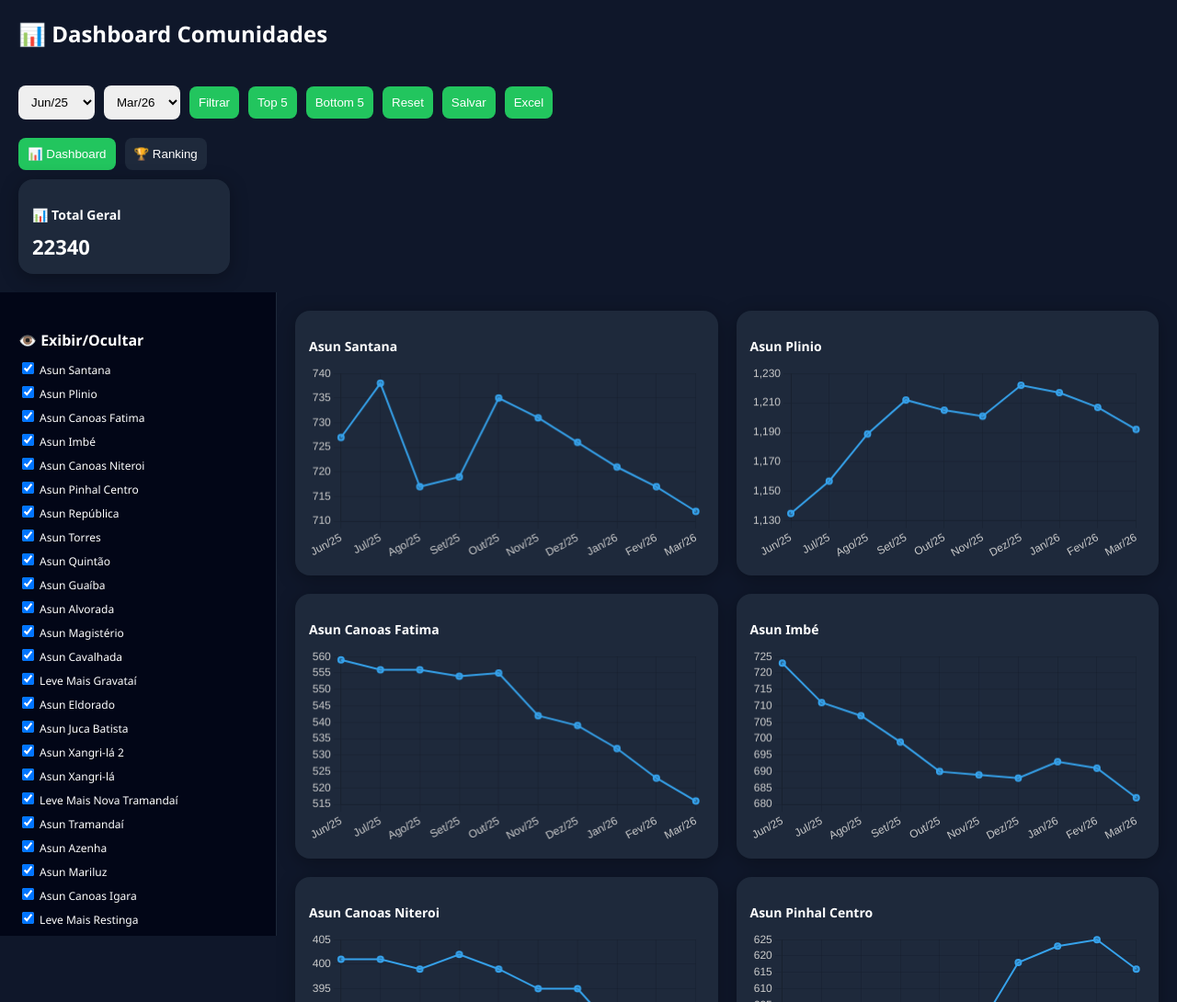
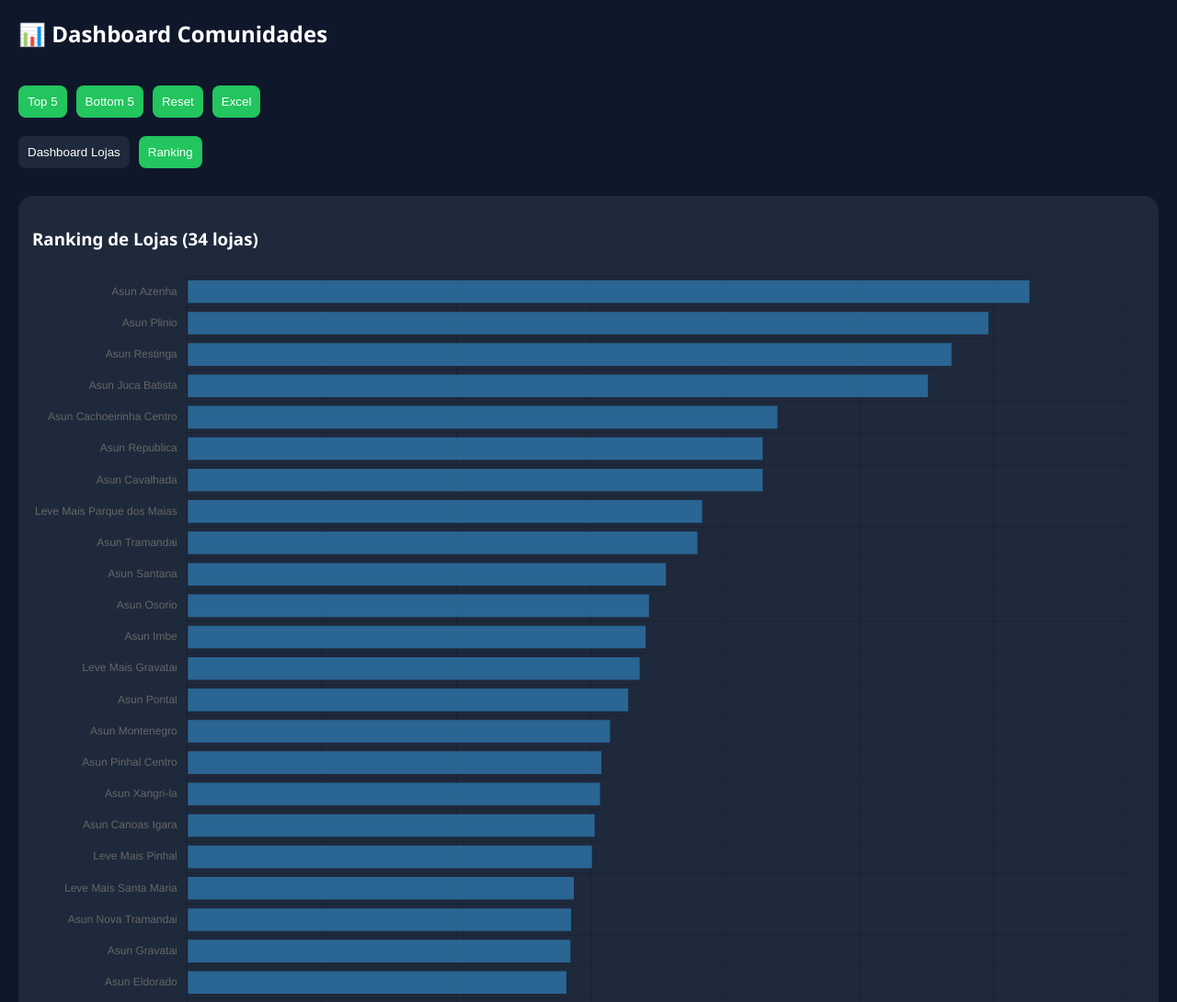
Before and after one commit to marketingonlineasun-lab/teste_comunidades_dash, a plain HTML site: page index.html in a window 1280 px wide. Shown: the top 1090 px of the page at 92% size. Drawn offline with nearby package versions, Linux system fonts and the light colour scheme.

Commit message:
Update index.html

```diff
--- a/index.html
+++ b/index.html
@@ -3,26 +3,24 @@
 <head>
 <meta charset="UTF-8">
 <title>Dashboard Comunidades</title>
+
 <script src="https://cdn.jsdelivr.net/npm/chart.js"></script>
 <script src="https://cdn.jsdelivr.net/npm/xlsx/dist/xlsx.full.min.js"></script>
 
 <style>
 body{margin:0;font-family:'Segoe UI',sans-serif;background:#0f172a;color:#fff;}
 header{padding:20px;font-size:24px;font-weight:bold;}
-.controls{display:flex;gap:10px;padding:20px;flex-wrap:wrap;align-items:center}
-select,button{padding:10px;border-radius:8px;border:none}
-button{background:#22c55e;color:white;cursor:pointer}
+.controls{display:flex;gap:10px;padding:20px;flex-wrap:wrap;}
+button{padding:10px;border-radius:8px;border:none;background:#22c55e;color:white;cursor:pointer}
 .tabs{display:flex;gap:10px;padding:0 20px 10px}
 .tab-btn{background:#1e293b;color:#fff}
 .tab-btn.active{background:#22c55e}
 .layout{display:flex}
-.sidebar{width:260px;background:#020617;padding:20px;overflow:auto;height:calc(100vh - 140px);border-right:1px solid #1e293b}
-.sidebar h4{margin-bottom:10px}
-.sidebar label{display:block;font-size:12px;margin-bottom:6px;cursor:pointer}
+.sidebar{width:260px;background:#020617;padding:20px;overflow:auto;height:calc(100vh - 140px)}
 .grid{flex:1;display:grid;grid-template-columns:repeat(auto-fit,minmax(300px,1fr));gap:20px;padding:20px}
-.card{background:#1e293b;padding:15px;border-radius:16px;box-shadow:0 4px 20px rgba(0,0,0,0.3)}
-.card h3{font-size:14px;margin-bottom:10px}
+.card{background:#1e293b;padding:15px;border-radius:16px}
 .hidden{display:none}
+.sidebar label{display:block;margin-bottom:6px;cursor:pointer}
 </style>
 </head>
 
@@ -30,123 +28,163 @@
 <header>📊 Dashboard Comunidades</header>
 
 <div class="controls">
-  <select id="start"></select>
-  <select id="end"></select>
-  <button onclick="applyFilter()">Filtrar</button>
   <button onclick="showTopBottom('top')">Top 5</button>
   <button onclick="showTopBottom('bottom')">Bottom 5</button>
   <button onclick="resetView()">Reset</button>
-  <button onclick="saveFilter()">Salvar</button>
   <button onclick="exportExcel()">Excel</button>
 </div>
 
 <div class="tabs">
-  <button class="tab-btn active" onclick="switchTab('dashboard', this)">📊 Dashboard</button>
-  <button class="tab-btn" onclick="switchTab('ranking', this)">🏆 Ranking</button>
+  <button class="tab-btn" onclick="switchTab('dashboard', this)">Dashboard Lojas</button>
+  <button class="tab-btn active" onclick="switchTab('ranking', this)">Ranking</button>
 </div>
 
-<!-- DASHBOARD -->
-<div id="tab-dashboard">
-  <div class="controls" style="padding-top:0">
-    <div id="totalCard" class="card" style="min-width:200px"></div>
-  </div>
-
+<div id="tab-dashboard" class="hidden">
   <div class="layout">
     <div class="sidebar">
-      <h4>👁️ Exibir/Ocultar</h4>
+      <!-- TOTAL FICA AQUI -->
+      <div id="totalBox" class="card" style="margin-bottom:15px"></div>
+
+      <h4>Exibir/Ocultar</h4>
       <div id="toggleList"></div>
     </div>
     <div class="grid" id="charts"></div>
   </div>
 </div>
 
-<!-- RANKING -->
-<div id="tab-ranking" class="hidden">
+<div id="tab-ranking">
   <div class="card" style="margin:20px">
-    <h3>🏆 Ranking de Lojas</h3>
-    <div id="rankingTotal" style="font-size:12px;margin-bottom:10px;color:#ccc"></div>
-    <div style="height:1200px">
-      <canvas id="rankingChart"></canvas>
-    </div>
+    <h3 id="rankingTitle">Ranking de Lojas</h3>
+    <div style="height:1200px"><canvas id="rankingChart"></canvas></div>
   </div>
 </div>
 
 <script>
-const start = document.getElementById("start");
-const end = document.getElementById("end");
+// ================= CONFIG BASE =================
 const charts = document.getElementById("charts");
 const toggleList = document.getElementById("toggleList");
 const rankingChartEl = document.getElementById("rankingChart");
-const rankingTotalEl = document.getElementById("rankingTotal");
+const rankingTitle = document.getElementById("rankingTitle");
+const totalBox = document.getElementById("totalBox");
+
 let rankingChart;
-const totalCard = document.getElementById("totalCard");
+let hiddenStores=new Set();
+let currentOrder=null;
 
+// ================= NAVEGAÇÃO =================
 function switchTab(tab, el){
-  document.getElementById('tab-dashboard').classList.add('hidden');
-  document.getElementById('tab-ranking').classList.add('hidden');
-
+  ['dashboard','ranking'].forEach(t=>document.getElementById('tab-'+t).classList.add('hidden'));
   document.getElementById('tab-'+tab).classList.remove('hidden');
-
   document.querySelectorAll('.tab-btn').forEach(b=>b.classList.remove('active'));
   el.classList.add('active');
 }
 
-const months=["Jun/25","Jul/25","Ago/25","Set/25","Out/25","Nov/25","Dez/25","Jan/26","Fev/26","Mar/26"];
+// ================= DADOS =================
 
-const data={
+/*
+⚠️ COMO ATUALIZAR OS DADOS (PADRÃO OFICIAL)
+
+1. NUNCA altere o nome das lojas
+2. Apenas adicione ou edite números dentro dos colchetes []
+3. Sempre mantenha a mesma ordem dos meses
+4. Para adicionar novo mês:
+   - adicione o nome em "months"
+   - adicione o valor no FINAL de cada loja
+
+Exemplo:
+"Asun Santana": [727,738,717, NOVO_VALOR]
+*/
+
+const months=["Jun","Jul","Ago","Set","Out","Nov","Dez","Jan","Fev","Mar"];
+
+// 🔒 BASE DE LOJAS (NÃO ALTERAR NOMES)
+const STORES = [
+"Asun Santana",
+"Asun Plinio",
+"Asun Canoas Fatima",
+"Asun Imbe",
+"Asun Canoas Niteroi",
+"Asun Pinhal Centro",
+"Asun Republica",
+"Asun Torres",
+"Asun Quintao",
+"Asun Guaiba",
+"Asun Magisterio",
+"Asun Cavalhada",
+"Leve Mais Gravatai",
+"Asun Eldorado",
+"Asun Juca Batista",
+"Asun Xangri-la 2",
+"Asun Xangri-la",
+"Asun Nova Tramandai",
+"Asun Tramandai",
+"Asun Azenha",
+"Asun Mariluz",
+"Asun Canoas Igara",
+"Asun Restinga",
+"Asun Noiva do Mar",
+"Leve Mais Parque dos Maias",
+"Asun Gravatai",
+"Asun Dois Irmaos",
+"Asun Osorio",
+"Asun Cachoeirinha Centro",
+"Asun Pontal",
+"Asun Montenegro",
+"Leve Mais Pinhal",
+"Asun Estancia Velha",
+"Leve Mais Santa Maria"
+];
+
+// 🔢 DADOS EDITÁVEIS (APENAS NÚMEROS)
+const VALUES = {
 "Asun Santana":[727,738,717,719,735,731,726,721,717,712],
 "Asun Plinio":[1135,1157,1189,1212,1205,1201,1222,1217,1207,1192],
 "Asun Canoas Fatima":[559,556,556,554,555,542,539,532,523,516],
-"Asun Imbé":[723,711,707,699,690,689,688,693,691,682],
+"Asun Imbe":[723,711,707,699,690,689,688,693,691,682],
 "Asun Canoas Niteroi":[401,401,399,402,399,395,395,386,384,376],
 "Asun Pinhal Centro":[581,588,593,596,604,598,618,623,625,616],
-"Asun República":[830,858,844,867,869,872,863,872,865,856],
+"Asun Republica":[830,858,844,867,869,872,863,872,865,856],
 "Asun Torres":[542,543,541,549,549,540,544,542,542,527],
-"Asun Quintão":[483,487,482,482,485,482,497,496,493,484],
-"Asun Guaíba":[594,611,612,620,607,593,584,571,561,548],
-"Asun Alvorada":[451,431,415,400,373,360,355,0,0,0],
-"Asun Magistério":[499,495,494,484,485,478,490,489,490,486],
+"Asun Quintao":[483,487,482,482,485,482,497,496,493,484],
+"Asun Guaiba":[594,611,612,620,607,593,584,571,561,548],
+"Asun Magisterio":[499,495,494,484,485,478,490,489,490,486],
 "Asun Cavalhada":[890,888,896,902,899,887,880,874,861,856],
-"Leve Mais Gravataí":[660,666,701,710,710,709,704,688,676,673],
+"Leve Mais Gravatai":[660,666,701,710,710,709,704,688,676,673],
 "Asun Eldorado":[567,568,571,578,577,574,577,568,564,564],
 "Asun Juca Batista":[1096,1103,1126,1134,1137,1126,1120,1122,1112,1102],
-"Asun Xangri-lá 2":[16,14,16,17,17,16,15,14,14,14],
-"Asun Xangri-lá":[628,631,637,637,632,631,638,633,630,614],
-"Leve Mais Nova Tramandaí":[580,618,599,606,600,597,590,585,580,571],
-"Asun Tramandaí":[748,740,718,733,758,755,769,764,766,759],
+"Asun Xangri-la 2":[16,14,16,17,17,16,15,14,14,14],
+"Asun Xangri-la":[628,631,637,637,632,631,638,633,630,614],
+"Asun Nova Tramandai":[580,618,599,606,600,597,590,585,580,571],
+"Asun Tramandai":[748,740,718,733,758,755,769,764,766,759],
 "Asun Azenha":[1156,1183,1217,1250,1261,1252,1270,1272,1273,1253],
 "Asun Mariluz":[455,456,457,464,467,460,465,467,459,445],
 "Asun Canoas Igara":[635,635,645,645,649,642,640,628,614,606],
-"Leve Mais Restinga":[1142,1158,1175,1192,1193,1191,1188,1174,1164,1137],
+"Asun Restinga":[1142,1158,1175,1192,1193,1191,1188,1174,1164,1137],
 "Asun Noiva do Mar":[388,386,393,388,393,383,399,398,402,399],
 "Leve Mais Parque dos Maias":[711,719,743,763,762,766,764,766,766,766],
-"Asun Gravataí":[637,625,613,598,604,599,601,591,578,570],
-"Asun Dois Irmãos":[482,488,501,501,498,490,490,486,481,471],
-"Asun Osório":[723,716,705,705,705,699,705,699,699,687],
+"Asun Gravatai":[637,625,613,598,604,599,601,591,578,570],
+"Asun Dois Irmaos":[482,488,501,501,498,490,490,486,481,471],
+"Asun Osorio":[723,716,705,705,705,699,705,699,699,687],
 "Asun Cachoeirinha Centro":[903,894,884,866,873,887,909,905,896,878],
 "Asun Pontal":[695,683,663,655,653,647,656,660,660,656],
 "Asun Montenegro":[652,656,654,662,659,658,655,654,641,629],
 "Leve Mais Pinhal":[575,570,573,572,567,572,578,594,595,602],
-"Asun Estância Velha":[547,546,553,555,553,546,543,539,528,518],
+"Asun Estancia Velha":[547,546,553,555,553,546,543,539,528,518],
 "Leve Mais Santa Maria":[636,632,626,621,619,613,600,594,586,575]
 };
 
-let hiddenStores=new Set();
+// 🔁 NÃO ALTERAR - MAPEAMENTO AUTOMÁTICO
+const data = {};
+STORES.forEach(store=>{
+  data[store] = VALUES[store];
+});
 
-function initFilters(){
-  months.forEach((m,i)=>{
-    start.innerHTML+=`<option value="${i}">${m}</option>`;
-    end.innerHTML+=`<option value="${i}">${m}</option>`;
-  });
-  end.value=months.length-1;
-}
-
+// ================= UI =================
 function renderToggles(){
   toggleList.innerHTML="";
   Object.keys(data).forEach(name=>{
     const label=document.createElement("label");
-    const checked=!hiddenStores.has(name);
-    label.innerHTML=`<input type='checkbox' ${checked?"checked":""} onchange="toggleStore('${name}')"> ${name}`;
+    label.innerHTML=`<input type='checkbox' checked onchange="toggleStore('${name}')"> ${name}`;
     toggleList.appendChild(label);
   });
 }
@@ -154,42 +192,36 @@
 function toggleStore(name){
   if(hiddenStores.has(name)) hiddenStores.delete(name);
   else hiddenStores.add(name);
-  renderCharts(+start.value,+end.value);
+  renderCharts();
 }
 
+// ================= LÓGICA =================
 function getSortedStores(){
-  const lastIndex = +end.value;
   return Object.entries(data)
-    .map(([name,values])=>({name,value:values[lastIndex]}))
+    .map(([name,values])=>({name,value:values[values.length-1]}))
     .sort((a,b)=>b.value-a.value);
 }
 
 function showTopBottom(type){
   const sorted = getSortedStores();
-  let selected;
-
-  if(type==='top') selected = sorted.slice(0,5);
-  else selected = sorted.slice(-5);
-
+  currentOrder = type==='top' ? sorted.slice(0,5) : sorted.slice(-5);
   hiddenStores = new Set(Object.keys(data));
-  selected.forEach(s=>hiddenStores.delete(s.name));
-
-  renderToggles();
-  renderCharts(+start.value,+end.value);
+  currentOrder.forEach(s=>hiddenStores.delete(s.name));
+  renderCharts();
 }
 
 function resetView(){
   hiddenStores = new Set();
-  renderToggles();
-  renderCharts(+start.value,+end.value);
+  currentOrder=null;
+  renderCharts();
 }
 
+// ================= RENDER =================
 function renderRanking(){
+  const totalStores = Object.keys(data).length;
+  rankingTitle.innerText = "Ranking de Lojas (" + totalStores + " lojas)";
+
   const sorted = getSortedStores();
-
-  // total de lojas
-  rankingTotalEl.innerText = 'Total de lojas: ' + sorted.length;
-
   const labels = sorted.map(s=>s.name);
   const values = sorted.map(s=>s.value);
 
@@ -197,58 +229,26 @@
 
   rankingChart = new Chart(rankingChartEl,{
     type:'bar',
-    data:{
-      labels:labels,
-      datasets:[{
-        data:values,
-        borderWidth:1
-      }]
-    },
-    options:{
-      maintainAspectRatio:false,
-      indexAxis:'y',
-      plugins:{
-        legend:{display:false},
-        tooltip:{enabled:true}
-      },
-      scales:{
-        x:{ticks:{color:'#ccc'}},
-        y:{ticks:{color:'#ccc'}}
-      }
-    },
-    plugins:[{
-      id:'labelsInside',
-      afterDatasetsDraw(chart){
-        const {ctx} = chart;
-        ctx.save();
-        chart.getDatasetMeta(0).data.forEach((bar,index)=>{
-          const value = values[index];
-          ctx.fillStyle = '#fff';
-          ctx.font = '10px sans-serif';
-          ctx.fillText(value, bar.x - 30, bar.y + 3);
-        });
-        ctx.restore();
-      }
-    }]
+    data:{labels,datasets:[{data:values}]},
+    options:{maintainAspectRatio:false,indexAxis:'y',plugins:{legend:{display:false}}}
   });
 }
 
-function renderTotal(){
-  const lastIndex = +end.value;
-  let total = 0;
+function renderCharts(){
+  // TOTAL
+  const totalAll = Object.values(data).reduce((acc,arr)=>acc + arr[arr.length-1],0);
+  totalBox.innerHTML = "<h3>Total de Pessoas</h3><p style='font-size:22px;font-weight:bold'>" + totalAll + "</p>";
 
-  Object.values(data).forEach(values=>{
-    total += values[lastIndex];
-  });
+  renderRanking();
+  charts.innerHTML="";
 
-  totalCard.innerHTML = `<h3>📊 Total Geral</h3><div style="font-size:22px;font-weight:bold">${total}</div>`;
-}
+  let entries = Object.entries(data);
 
-function renderCharts(s=0,e=months.length-1){
-  renderRanking();
-  renderTotal();
-  charts.innerHTML="";
-  Object.entries(data).forEach(([name,values])=>{
+  if(currentOrder){
+    entries = currentOrder.map(s=>[s.name,data[s.name]]);
+  }
+
+  entries.forEach(([name,values])=>{
     if(hiddenStores.has(name)) return;
 
     const card=document.createElement("div");
@@ -263,28 +263,8 @@
     card.appendChild(canvas);
     charts.appendChild(card);
 
-    new Chart(canvas,{
-      type:"line",
-      data:{labels:months.slice(s,e+1),datasets:[{data:values.slice(s,e+1),borderWidth:2}]},
-      options:{plugins:{legend:{display:false}},scales:{x:{ticks:{color:"#ccc"}},y:{ticks:{color:"#ccc"}}}}
-    });
+    new Chart(canvas,{type:"line",data:{labels:months,datasets:[{data:values}]},options:{plugins:{legend:{display:false}}}});
   });
-}
-
-function applyFilter(){renderCharts(+start.value,+end.value);}
-
-function saveFilter(){
-  localStorage.setItem("filtro",JSON.stringify({start:start.value,end:end.value,hidden:[...hiddenStores]}));
-  alert("Salvo!");
-}
-
-function loadFilter(){
-  const f=JSON.parse(localStorage.getItem("filtro"));
-  if(f){
-    start.value=f.start;
-    end.value=f.end;
-    hiddenStores=new Set(f.hidden||[]);
-  }
 }
 
 function exportExcel(){
@@ -302,11 +282,10 @@
   XLSX.writeFile(wb,"relatorio.xlsx");
 }
 
-initFilters();
-loadFilter();
+// INIT
 renderToggles();
 renderCharts();
+
 </script>
-
 </body>
 </html>
```
